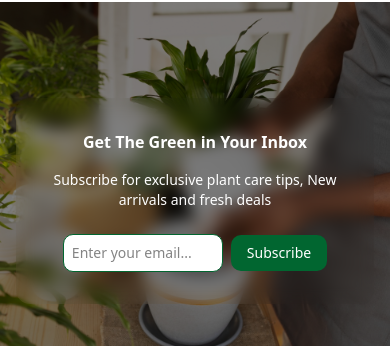
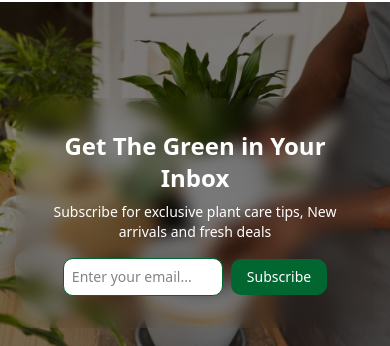
Before and after one commit to Nacho1499/green-nest, a Next.js app: page / in a window 390 px wide. Shown: the part 3960-4306 px from the top of the page. Built offline with nearby package versions, Linux system fonts and the light colour scheme.

Commit message:
greneral

```diff
--- a/app/components/Inbox.tsx
+++ b/app/components/Inbox.tsx
@@ -11,17 +11,17 @@ function Inbox() {
 
       <div className=" relative z-10 p-4 flex justify-center items-center text-center gap-8">
         <div className="backdrop-blur px-8 py-8 rounded-xl">
-          <h1 className="text-white font-bold sm:text-2xl text-center lg:text-3xl ">
+          <h1 className="text-white font-bold text-2xl text-center lg:text-3xl ">
             Get The Green in Your Inbox
           </h1>
-          <p className="text-white text-center text-sm max-w-sm mt-4 ">
+          <p className="text-white text-center text-sm max-w-sm mt-2 ">
             Subscribe for exclusive plant care tips, New arrivals and fresh
             deals
           </p>
           <input
             placeholder="Enter your email..."
             type="text"
-            className="bg-white w-40 text-sm px-2 border border-green-800 mt-6 py-2 rounded-lg lg:w-80 "
+            className="bg-white w-40 text-sm px-2 border border-green-800 mt-4 py-2 rounded-lg lg:w-80 "
           />
           <button className=" ml-2 py-2 px-4 bg-green-800 text-white rounded-lg text-sm cursor-pointer
            hover:bg-green-700 transition ease-in-out duration-300">
```
